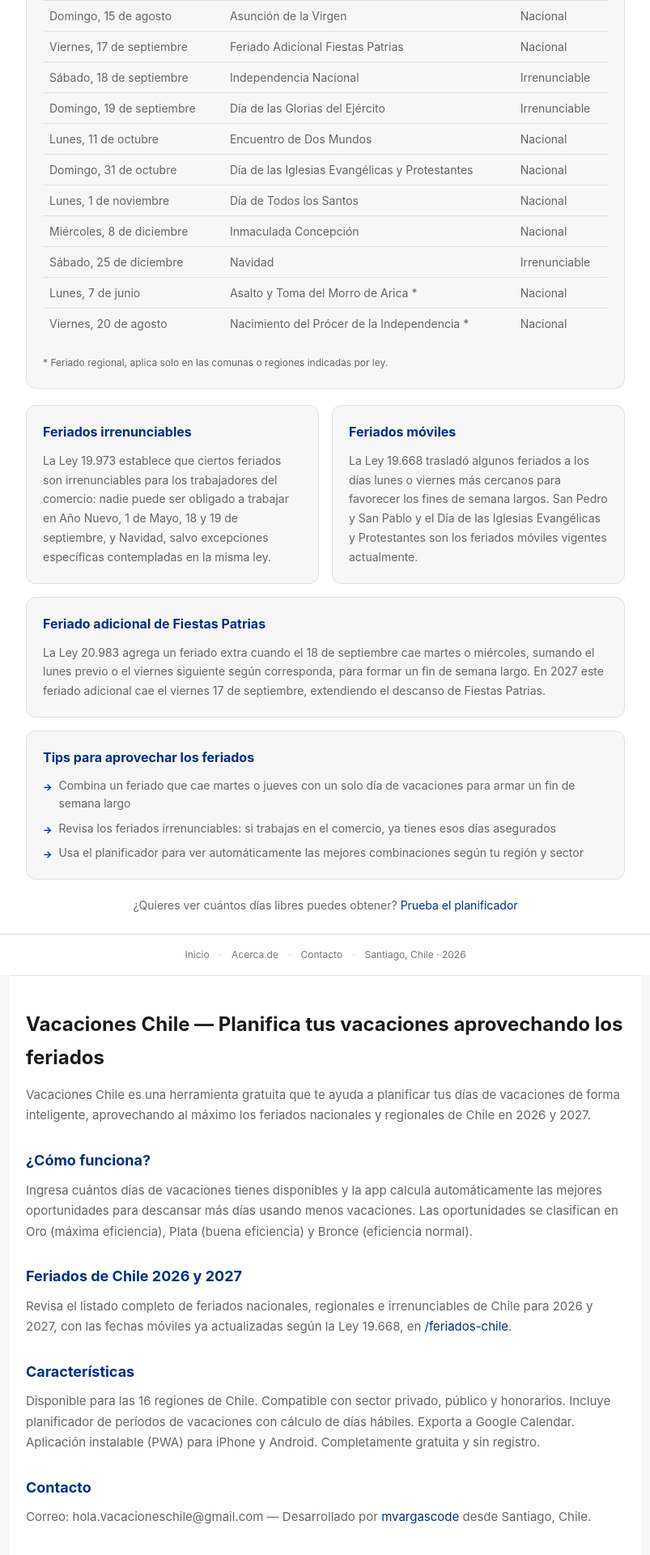
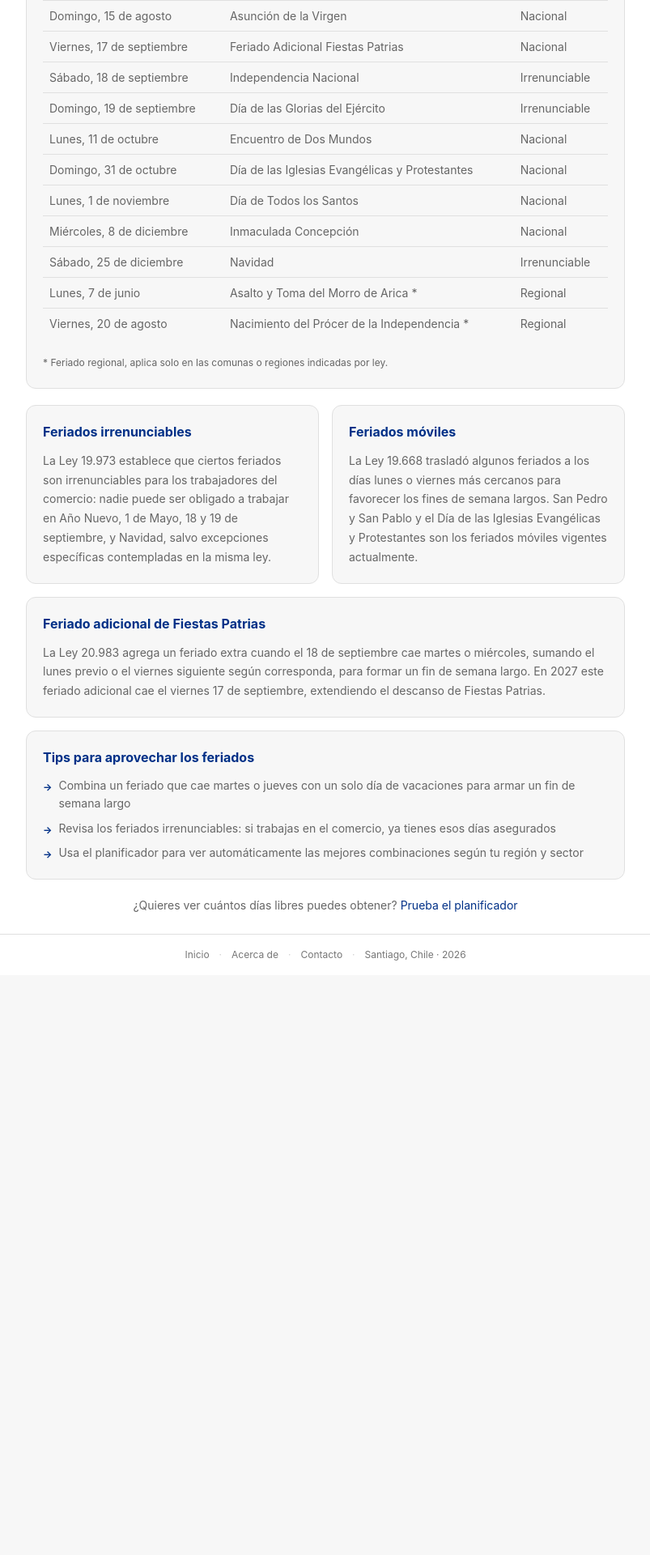
Before and after one commit to mvargascode/vacaciones-chile, a React (Vite) app: page /feriados-chile in a window 1280 px wide. Shown: the part 1488-3408 px from the top of the page at 81% size, without its empty margins (238-1041 px from the left). After the commit the page ends 2692 px from the top, so only its background shows below. Built offline with nearby package versions, Linux system fonts and the light colour scheme.

Commit message:
fix: elimina bloque SEO suelto de index.html y corrige tipo Regional en feriados

```diff
--- a/index.html
+++ b/index.html
@@ -34,56 +34,13 @@
     <meta name="twitter:title" content="Vacaciones Chile" />
     <meta name="twitter:description" content="Planifica tus vacaciones aprovechando los feriados de Chile 2026" />
     <meta name="twitter:image" content="https://www.vacaciones-chile.cl/og-image.png" />
-
-    <style>
-      #seo-content {
-        max-width: 780px;
-        margin: 0 auto;
-        padding: 2.5rem 1.25rem 3rem;
-        font-family: -apple-system, BlinkMacSystemFont, 'Segoe UI', sans-serif;
-        color: var(--color-text-primary, #1a1a1a);
-        background: var(--color-bg-primary, #fff);
-        border-top: 1px solid var(--color-border, #e0e0e0);
-        line-height: 1.7;
-      }
-      #seo-content h1 { font-size: 1.5rem; margin: 0 0 0.75rem; }
-      #seo-content h2 { font-size: 1.125rem; margin: 1.75rem 0 0.5rem; color: var(--color-primary, #003087); }
-      #seo-content p { margin: 0 0 0.5rem; color: var(--color-text-secondary, #666); font-size: 0.9375rem; }
-      #seo-content a { color: var(--color-primary, #003087); }
-    </style>
   </head>
   <body>
     <div id="root"></div>
-
-    <section id="seo-content">
-      <h1>Vacaciones Chile — Planifica tus vacaciones aprovechando los feriados</h1>
-
-      <p>Vacaciones Chile es una herramienta gratuita que te ayuda a planificar tus días de
-      vacaciones de forma inteligente, aprovechando al máximo los feriados nacionales y
-      regionales de Chile en 2026 y 2027.</p>
-
-      <h2>¿Cómo funciona?</h2>
-      <p>Ingresa cuántos días de vacaciones tienes disponibles y la app calcula automáticamente
-      las mejores oportunidades para descansar más días usando menos vacaciones. Las
-      oportunidades se clasifican en Oro (máxima eficiencia), Plata (buena eficiencia) y Bronce
-      (eficiencia normal).</p>
-
-      <h2>Feriados de Chile 2026 y 2027</h2>
-      <p>Revisa el listado completo de feriados nacionales, regionales e irrenunciables de
-      Chile para 2026 y 2027, con las fechas móviles ya actualizadas según la Ley 19.668, en
-      <a href="/feriados-chile">/feriados-chile</a>.</p>
-
-      <h2>Características</h2>
-      <p>Disponible para las 16 regiones de Chile. Compatible con sector privado, público y
-      honorarios. Incluye planificador de períodos de vacaciones con cálculo de días hábiles.
-      Exporta a Google Calendar. Aplicación instalable (PWA) para iPhone y Android.
-      Completamente gratuita y sin registro.</p>
-
-      <h2>Contacto</h2>
-      <p>Correo: hola.vacacioneschile@gmail.com — Desarrollado por
-      <a href="https://github.com/mvargascode" target="_blank" rel="noopener noreferrer">mvargascode</a>
-      desde Santiago, Chile.</p>
-    </section>
+    <noscript>
+      Para usar Vacaciones Chile necesitas JavaScript. Visita la lista de feriados en
+      <a href="https://www.vacaciones-chile.cl/feriados-chile">vacaciones-chile.cl/feriados-chile</a>.
+    </noscript>
 
     <script type="module" src="/src/main.tsx"></script>
   </body>
--- a/src/features/pages/FeriadosChile.tsx
+++ b/src/features/pages/FeriadosChile.tsx
@@ -8,6 +8,12 @@ function formatDate(dateStr: string): string {
   const date = new Date(dateStr + 'T00:00:00')
   const label = date.toLocaleDateString('es-CL', { weekday: 'long', day: 'numeric', month: 'long' })
   return label.charAt(0).toUpperCase() + label.slice(1)
+}
+
+function formatType(h: Holiday): string {
+  if (h.irrenunciable) return 'Irrenunciable'
+  if (h.type === 'regional') return 'Regional'
+  return 'Nacional'
 }
 
 function HolidayTable({ year, holidays }: { year: number; holidays: Holiday[] }) {
@@ -27,7 +33,7 @@ function HolidayTable({ year, holidays }: { year: number; holidays: Holiday[] })
             <tr key={h.id}>
               <td>{formatDate(h.date)}</td>
               <td>{h.name}{h.regions ? ' *' : ''}</td>
-              <td>{h.irrenunciable ? 'Irrenunciable' : 'Nacional'}</td>
+              <td>{formatType(h)}</td>
             </tr>
           ))}
         </tbody>
```
